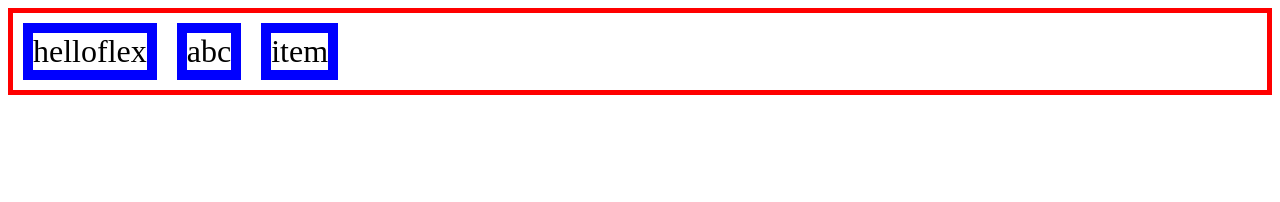
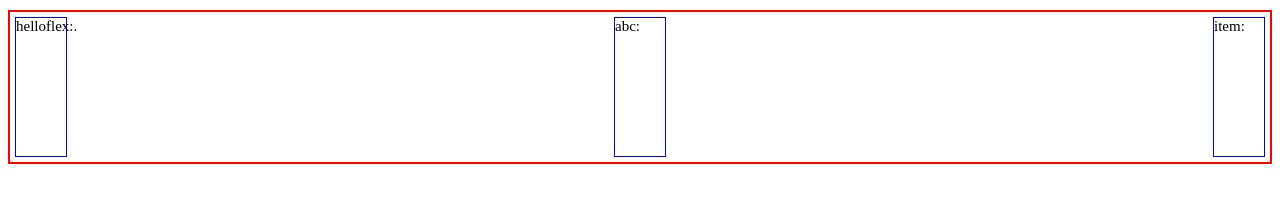
Before and after one commit to limhoontaig/javascript, a plain HTML site: page html/js/flexGrid.html in a window 1280 px wide. Drawn offline with Linux system fonts and the light colour scheme.

Commit message:
for tutorial

```diff
--- a/html/js/flexGrid.css
+++ b/html/js/flexGrid.css
@@ -1,18 +1,43 @@
 .container {
+  height: 150px;
   /* display: block; */
   display: flex;
   /* display: inline-flex; */
+  /* display: float; */
+  flex-wrap: wrap;
+  flex-direction: row;
+  /* flex-direction: column; */
+  /* flex-direction: row-reverse; */
+  /* flex-direction: column-reverse; */
+  flex-flow: nowrap;
+  justify-content: flex-start;
+  /* justify-content: flex-end; */
+  justify-content: center;
+  justify-content: space-between;
+  /* justify-content: space-around; */
+  /* justify-content: space-evenly; */
+
+  align-items: stretch;
+  align-items: flex-start;
+  align-items: flex-end;
+  align-items: center;
+  align-items: baseline;
+  align-items: initial;
+
+  margin-top: 10px;
   border-style: solid;
-  border-width: 5px;
+  border-width: 2px;
   border-color: red;
 }
 
 .item {
   /* display: inline-flex; */
-  display: flex;
-  margin: 10px;
+  /* display: flex; */
+  flex-basis: auto;
+  width: 50px;
+  margin: 5px;
   border-style: solid;
-  border-width: 10px;
+  border-width: 1px;
   border-color: blue;
-  font-size: xx-large;
+  font-size: 15px;
 }
--- a/html/js/flexGrid.html
+++ b/html/js/flexGrid.html
@@ -10,9 +10,9 @@
 </head>
 <body>
   <div class="container">
-    <div class="item">helloflex</div>
-    <div class="item">abc</div>
-    <div class="item">item</div>
+    <div class="item">helloflex:. </div>
+    <div class="item">abc:</div>
+    <div class="item">item: </div>
   </div>
 </body>
 </html>
```
